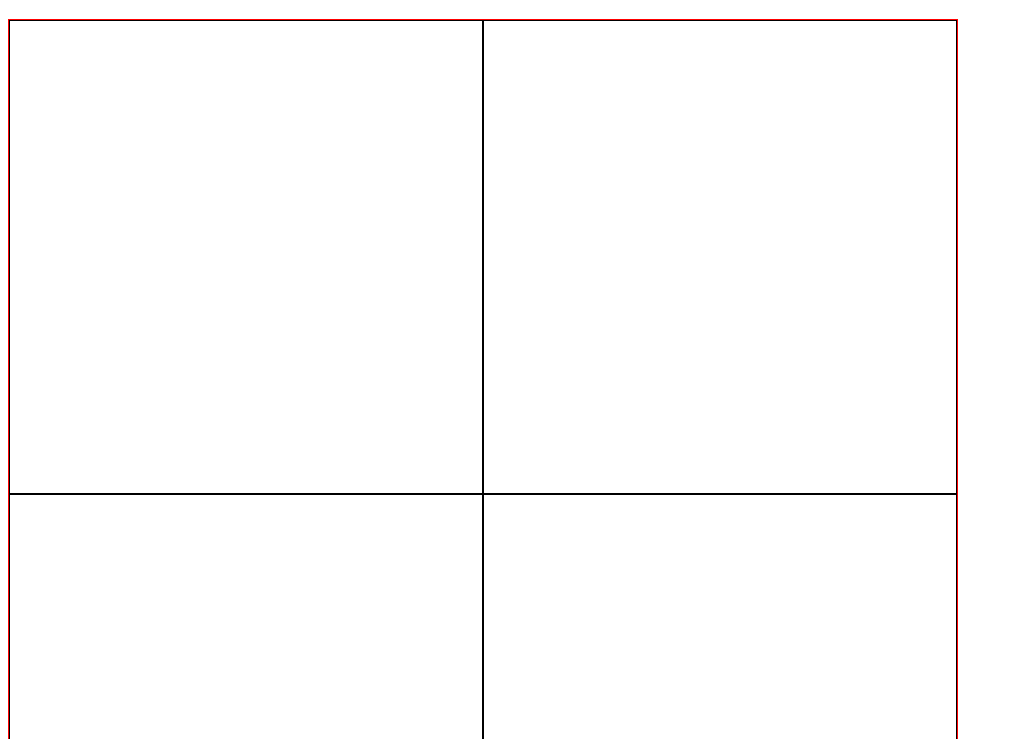
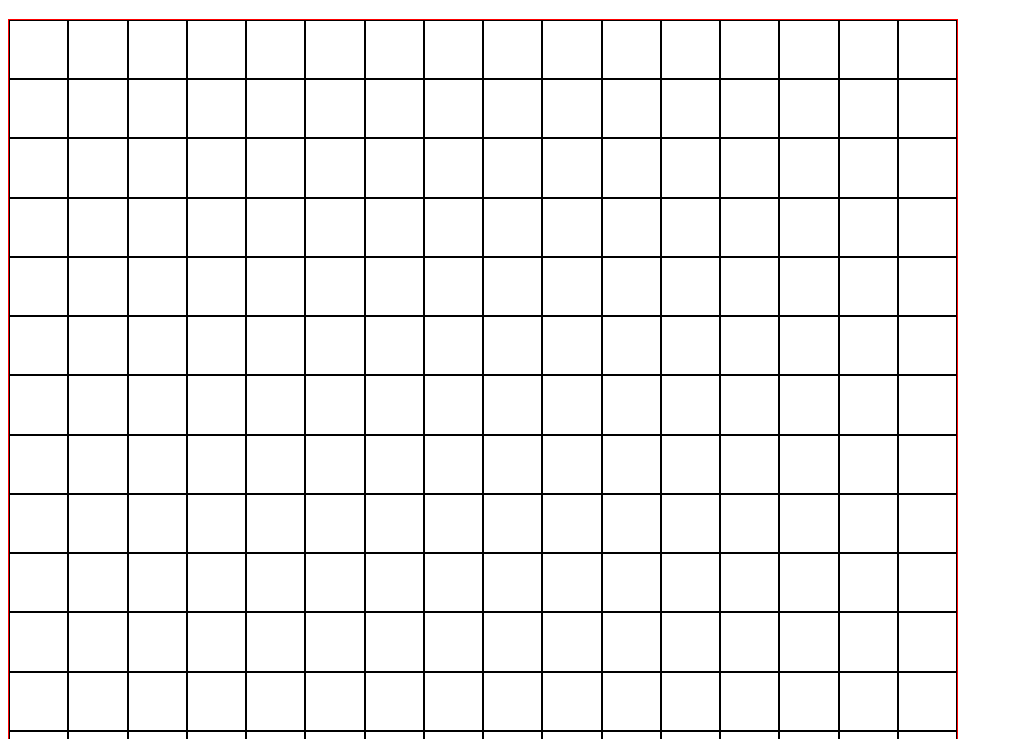
Before and after one commit to geoffblay/etch-a-sketch, a plain HTML site: page index.html in a window 1280 px wide. Shown: the part 61-800 px from the top of the page, without its empty margins (0-1013 px from the left). Drawn offline with Linux system fonts and the light colour scheme.

Commit message:
fillGrid working

```diff
--- a/index.html
+++ b/index.html
@@ -13,7 +13,7 @@
         <h1>Etch-a-Sketch</h1>
     </div>
 
-    <div>
+    <div class="containers-div">
         <div class="buttons-container">
 
         </div>
--- a/index.js
+++ b/index.js
@@ -1,8 +1,22 @@
 const grid = document.querySelector(".grid-container");
 
-// function fillGrid(rows) {
-//     for (let i = 0; i < rows; i++) {
-//         grid_element = document.createElement('div');
-//         grid
-//     }
-// }
+function fillGrid(rows) {
+    // Clear grid
+    let child = grid.lastElementChild;
+    while (child) {
+        grid.removeChild(child);
+        child = grid.lastElementChild;
+    }
+
+    // Resize grid
+    grid.setAttribute('style', `grid-template-columns: repeat(${rows}, 1fr);`)
+
+    // Populate grid
+    for (let i = 0; i < rows * rows; i++) {
+        let grid_element = document.createElement('div');
+        grid_element.setAttribute('class', 'grid-element');
+        grid.appendChild(grid_element);
+    }
+}
+
+fillGrid(16);
```
